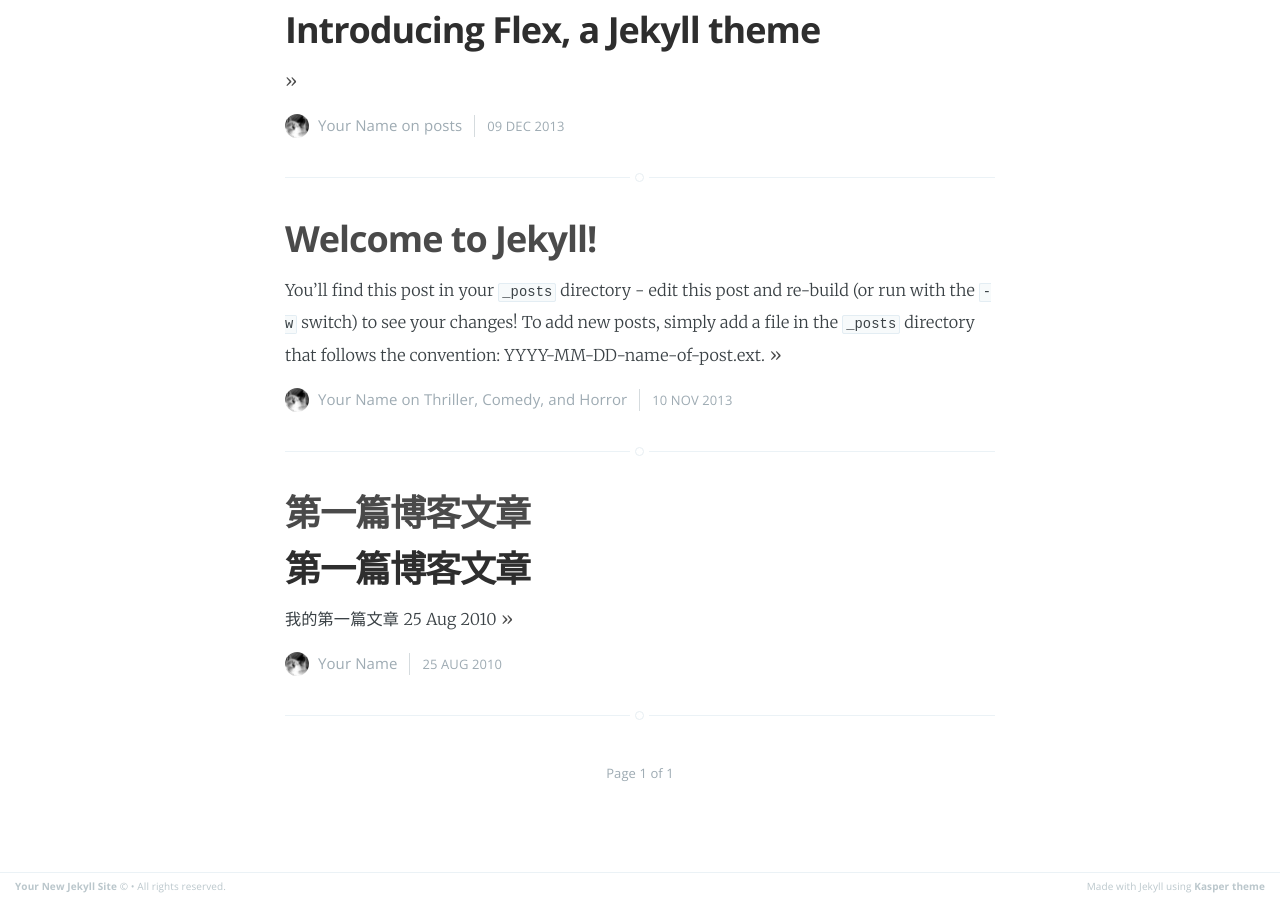
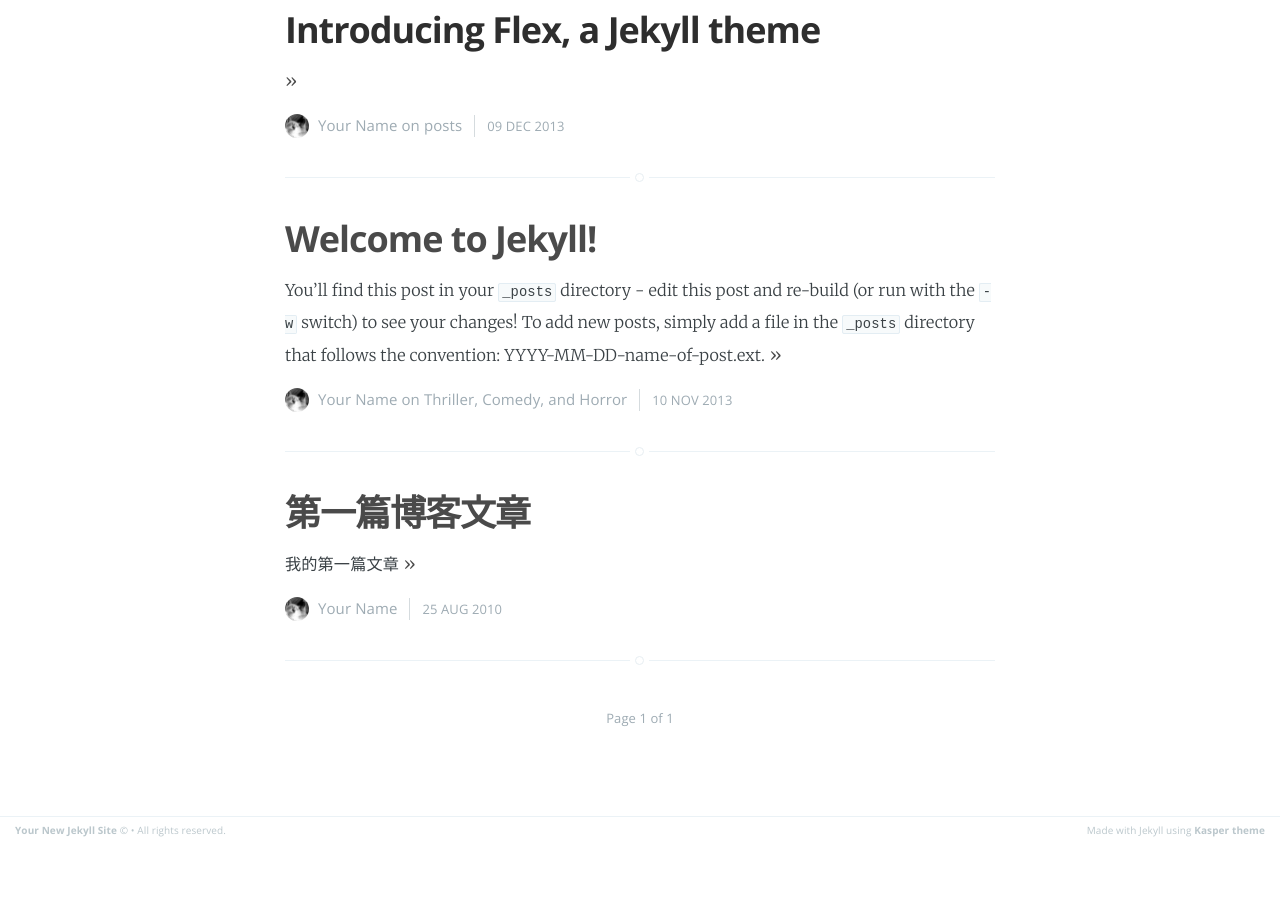
Before and after one commit to westsource/westsource.github.io, a Jekyll site: the page built from index.html, in a window 1280 px wide and 900 px high, scrolled down 760 px. Built offline with Jekyll 4.4.1, drawn with Linux system fonts in a browser that asks for light colours; Markdown is read by kramdown in place of the engine named in the settings; the list of posts is cut into pages by our own code; after the commit the page ends 1605 px from its top, so only the background shows below that.

Commit message:
修改一下第一篇文章

```diff
--- a/_posts/2010-08-25-hello-world.html
+++ b/_posts/2010-08-25-hello-world.html
@@ -1,7 +1,5 @@
 ---
-layout: default
+layout: post
 title: 第一篇博客文章
 ---
-<h2>{{ page.title }}</h2>
 <p>我的第一篇文章</p>
-<p>{{ page.date | date_to_string }}</p>
```
